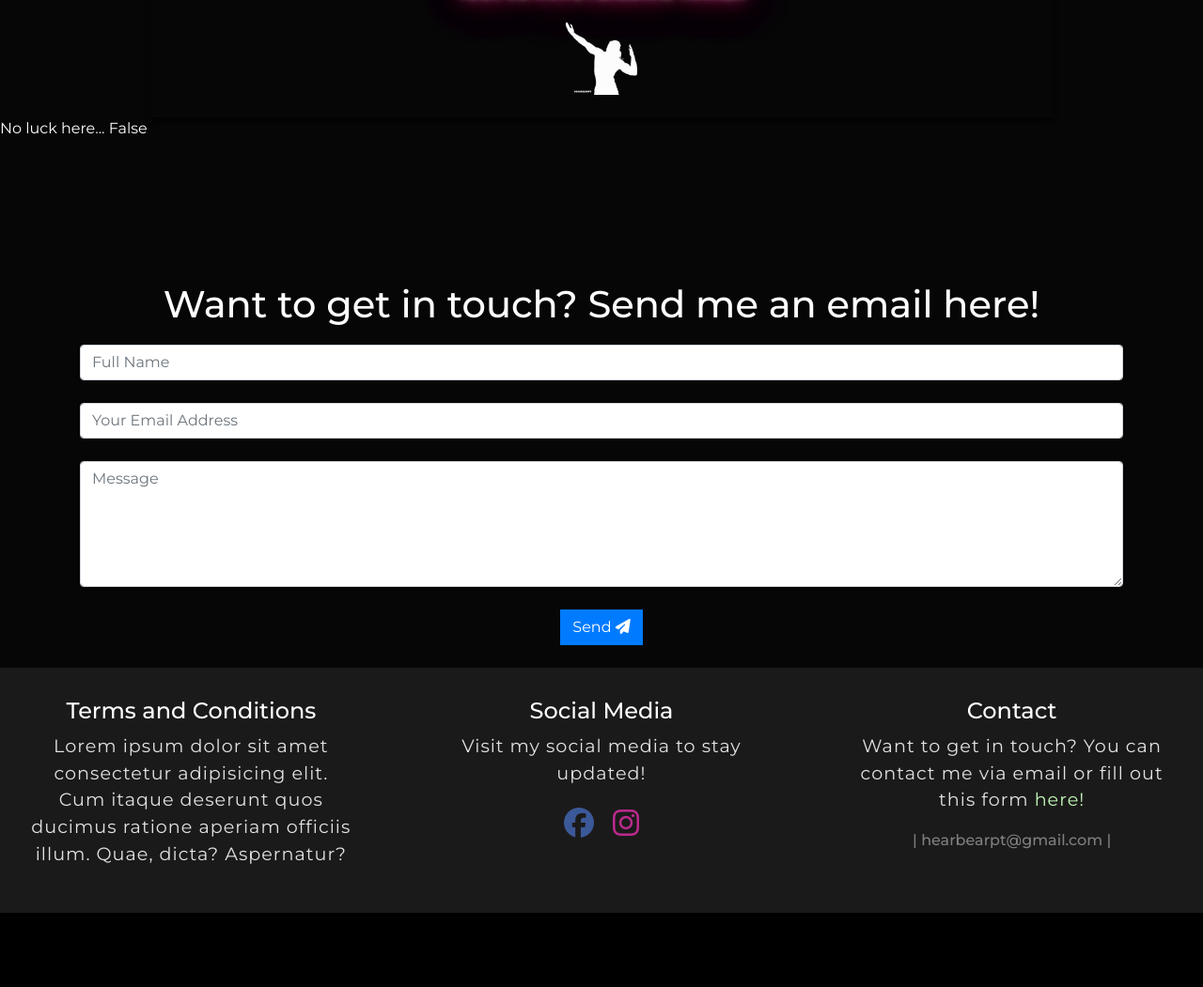
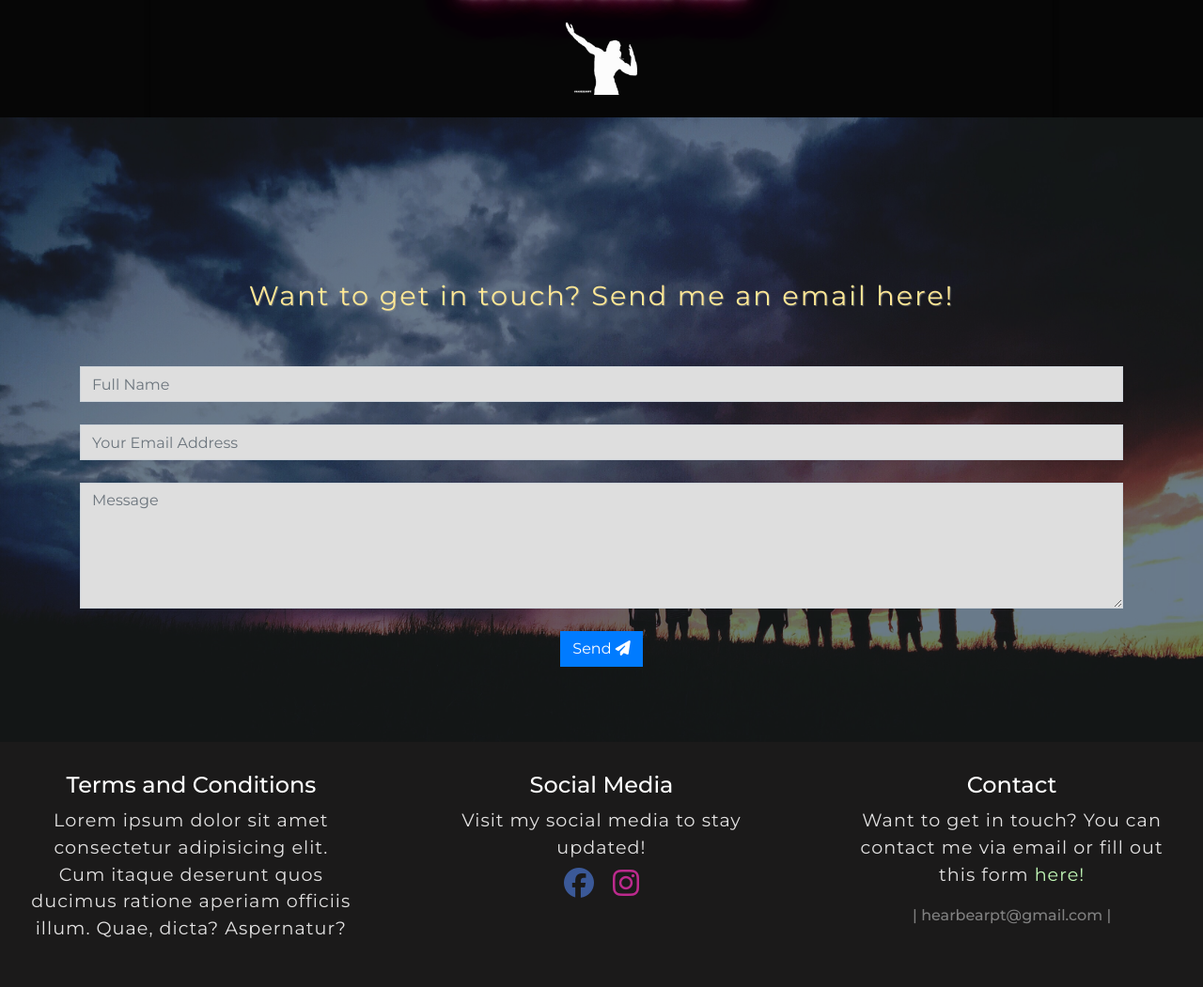
Before and after one commit to HeimirDavid/harebear-pt, a Django app: page /contact/ in a window 1280 px wide. Shown: the part 837-1888 px from the top of the page at 94% size. Before the commit the page ends 1809 px from the top, so only its background shows below. Run offline with Django 3.2, Linux system fonts and the light colour scheme; data that the repository does not hold is empty; some libraries are stand-ins or nearby versions.

Commit message:
styles added to contact page including background picture and facebook page plugin added to the footer

```diff
--- a/contact/templates/contact.html
+++ b/contact/templates/contact.html
@@ -10,6 +10,7 @@
   })();
 </script>
 <!-- Alerts displaying message to the user -->
+<div class="contact-background">
   <div
     id="success_alert"
     class="alert alert-success alert-dismissible fade"
@@ -33,7 +34,9 @@
 
   <!-- contact form sending email with email.js -->
   <div class="container center">
-  <h2 class="h2">Want to get in touch? Send me an email here!</h2>
+    <h2 class="h2 e-subheader2 contact-h">
+      Want to get in touch? Send me an email here!
+    </h2>
     <form onsubmit="return sendMail(this);">
       <div class="form-row">
         <div class="col">
@@ -71,7 +74,7 @@
         Send <i class="fas fa-paper-plane"></i>
       </button>
     </form>
-  <br />
+  </div>
 </div>
 
 <script type="text/Javascript" src="{% static 'js/sendEmailJS.js' %}"></script>
--- a/static/css/custom.css
+++ b/static/css/custom.css
@@ -343,6 +343,26 @@ a:hover {
   text-shadow: 1px 1px 1px rgba(150, 150, 150, 0.5);
 }
 
+/*-----  Contact Section  ------*/
+
+.contact-h {
+  margin: 2em 1em;
+  font-size: 1.8em;
+}
+
+.contact-background {
+  background: #6f8193 url("/static/images/contact.jpg");
+  background-size: cover;
+  background-blend-mode: multiply;
+  z-index: -15;
+  padding-bottom: 5em;
+}
+
+.form-control {
+  border-radius: 0;
+  background-color: #dedede;
+}
+
 /*-----  Footer Section  ------*/
 
 footer {
--- a/templates/base.html
+++ b/templates/base.html
@@ -16,6 +16,9 @@
     />
 
     {% block head_js %} {% endblock head_js %}
+
+    <!-- Facebook embeded page source -->
+    <script async defer crossorigin="anonymous" src="https://connect.facebook.net/sv_SE/sdk.js#xfbml=1&version=v8.0" nonce="07Xmv95K"></script>
 
     <!-- Font Awesome Javascript CDN -->
     <script
@@ -79,7 +82,7 @@
             <a class="nav-item nav-link main-nav-item" href="{% url 'index' %}"
               >Home</a
             >
-            <a class="nav-item nav-link main-nav-item" href="#">About</a>
+
             {% if categories %}
             <li class="nav-item dropdown">
               <a
@@ -147,11 +150,7 @@
         </div>
       </div>
     </div>
-    {% if categories %}
-    <p>Here it is! {{categories}}</p>
-    {% else %}
-    <p>No luck here... {{categories}}</p>
-    {% endif %}
+
     <div id="c"> <!--c for content -->
     {% block content %} {% endblock %}
     </div>
@@ -168,15 +167,23 @@
         </div>
         <div class="footer-col col-8 offset-2 col-md-4 offset-md-0">
           <h4>Social Media</h4>
-          <p class="p-text">
+          <p class="p-text m-0">
             Visit my social media to stay updated!
           </p>
+          <div class="inline-block">
             <a class="social-media-link fb-clr" href="#"
               ><i class="fab fa-facebook"></i
             ></a>
             <a class="social-media-link insta-clr" href="#"
               ><i class="fab fa-instagram"></i
             ></a>
+          </div>
+          <div class="fb-page center inline-block"
+            data-href="https://www.facebook.com/harebearpt"
+            data-width="380"
+            data-hide-cover="false"
+            data-show-facepile="false">
+          </div>
         </div>
         <div class="footer-col col-8 offset-2 col-md-4 offset-md-0">
           <h4>Contact</h4>
```
Also changed, not shown: static/images/contact.jpg (added). Lines whose indentation alone changed are shown as unchanged.
